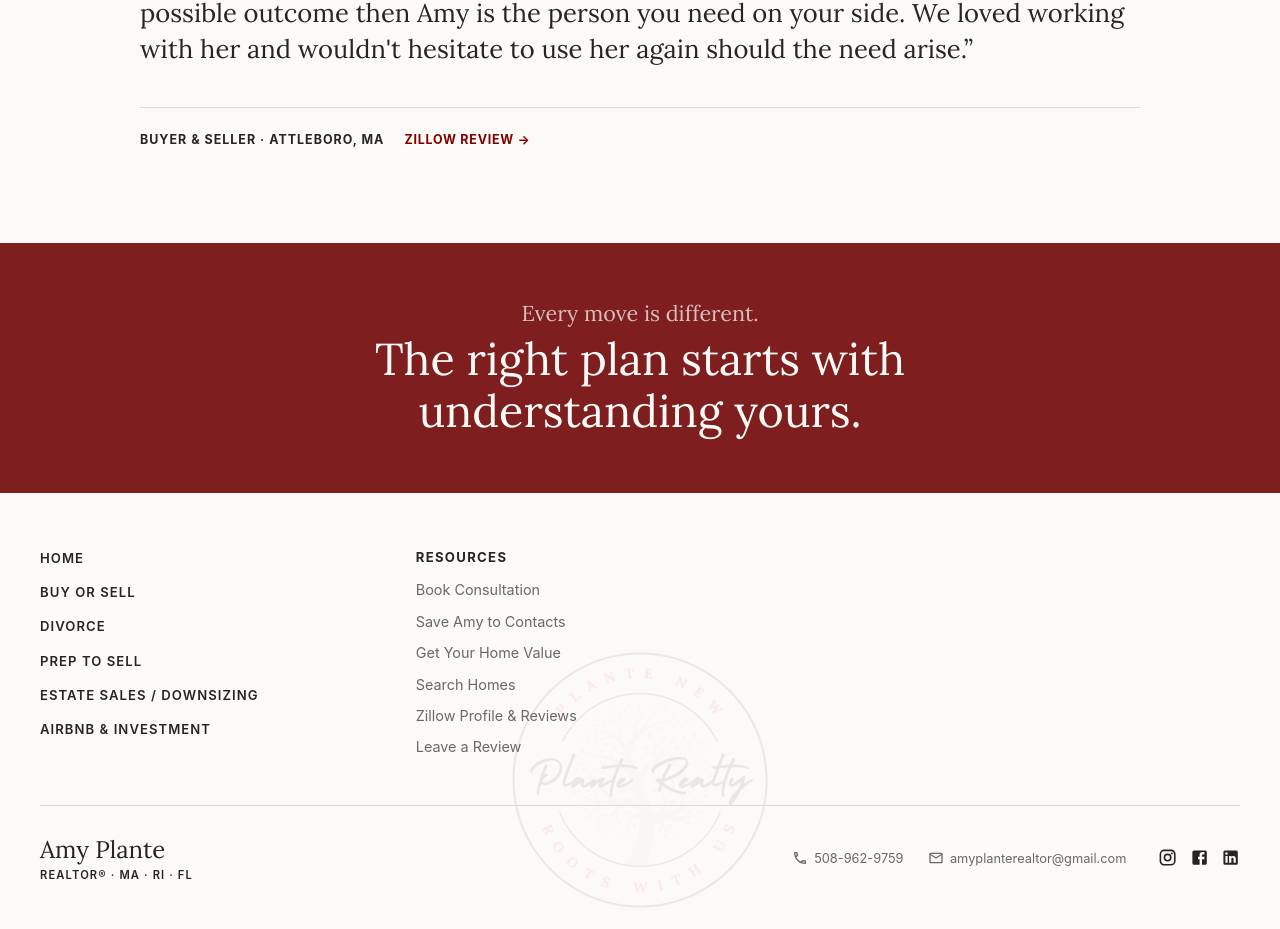
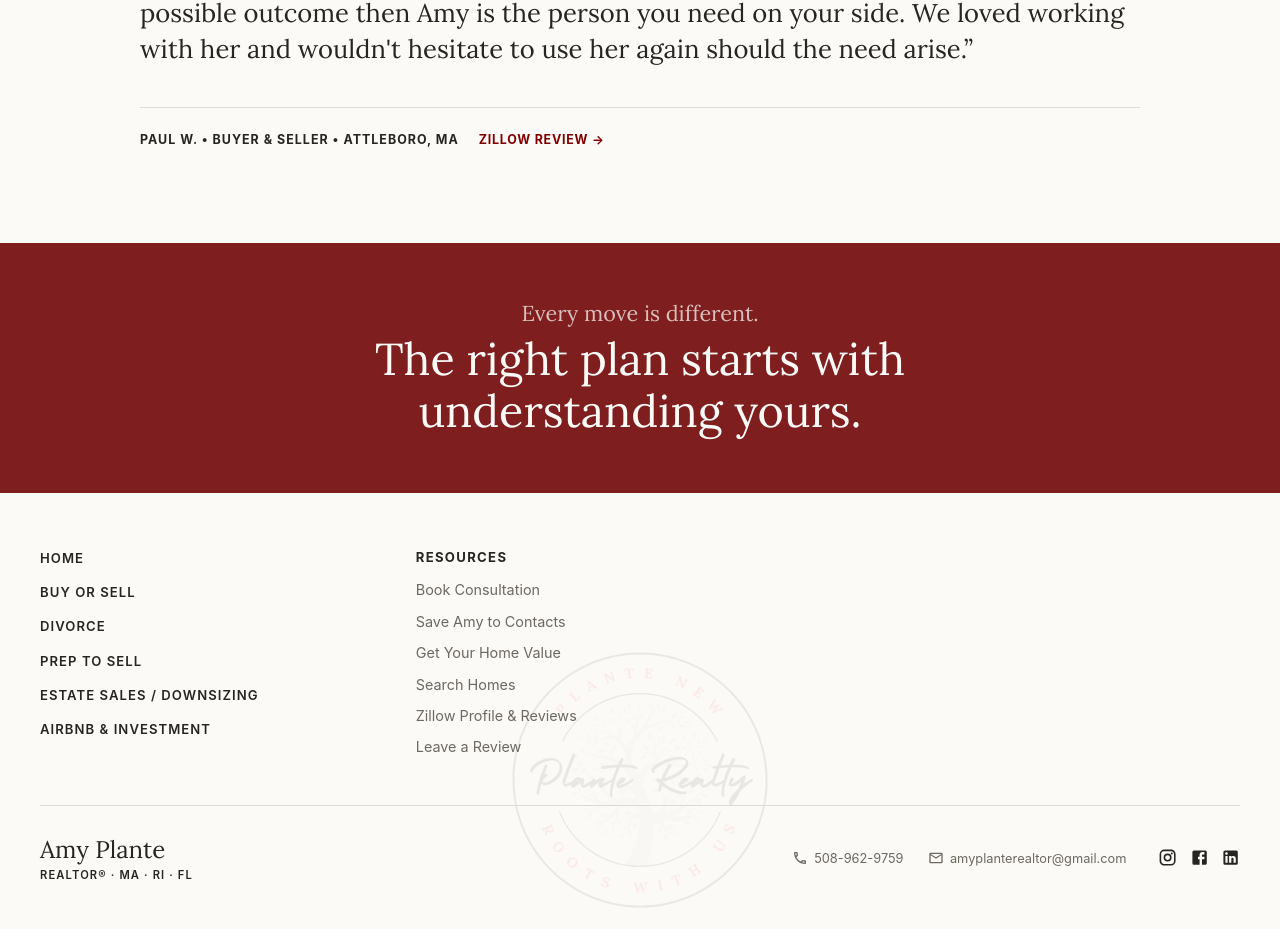
Before and after one commit to splante1060-star/amyp-realtor-website, a React (Vite) app: page /buy-or-sell in a window 1280 px wide. Shown: the part 5314-6243 px from the top of the page. Built offline with nearby package versions, Linux system fonts and the light colour scheme.

Commit message:
fix: testimonial name and ordering cleanup

```diff
--- a/src/components/buy-or-sell/BuySellTestimonialSection.tsx
+++ b/src/components/buy-or-sell/BuySellTestimonialSection.tsx
@@ -55,7 +55,7 @@ export default function BuySellTestimonialSection() {
         </blockquote>
 
         <div className="buy-sell-testimonial-attribution">
-          <strong>Buyer & Seller · Attleboro, MA</strong>
+          <strong>Paul W. • Buyer & Seller • Attleboro, MA</strong>
 
           <a
             href="https://www.zillow.com/profile/amyplante"
--- a/src/components/home/TestimonialSection.tsx
+++ b/src/components/home/TestimonialSection.tsx
@@ -14,7 +14,7 @@ const testimonials = [
   {
     quote: `"Amy is the best! Very knowledgeable, organized and extremely responsive. One of her greatest traits is that she stays calm under pressure taking the stress out of the home buying/selling process. Having been in the industry for many years her knowledge of real estate and of the area and is a big plus. I would recommend Amy to anyone looking to purchase or sell with ease and success!"`,
     from: "Lisa R.",
-    context: "Seller & Buyer",
+    context: "Buyer & Seller",
   },
 ];
 
```
